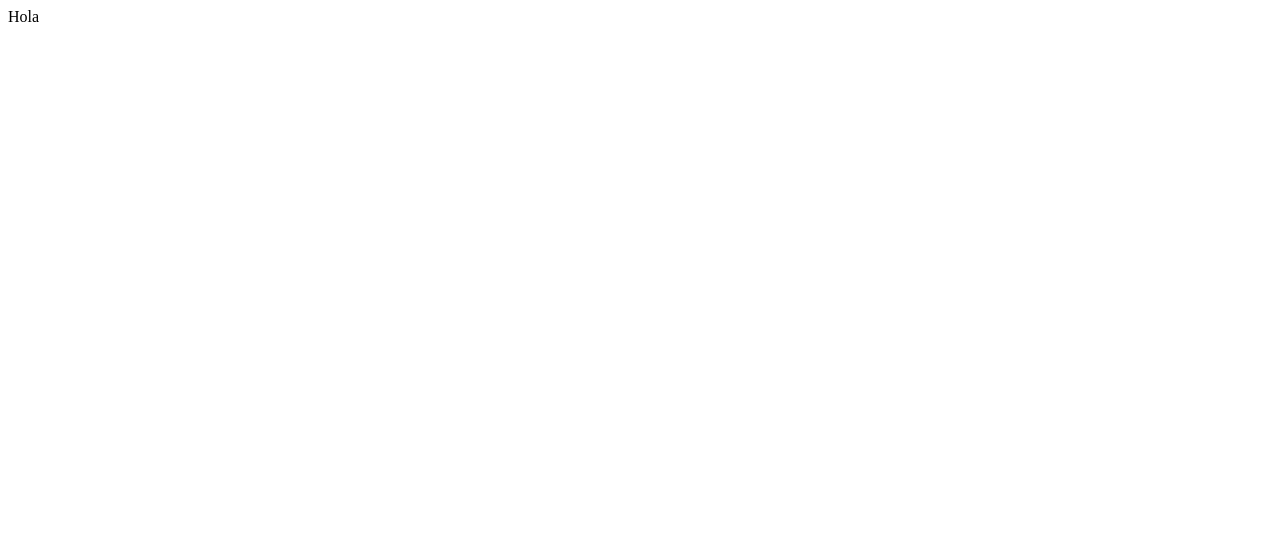
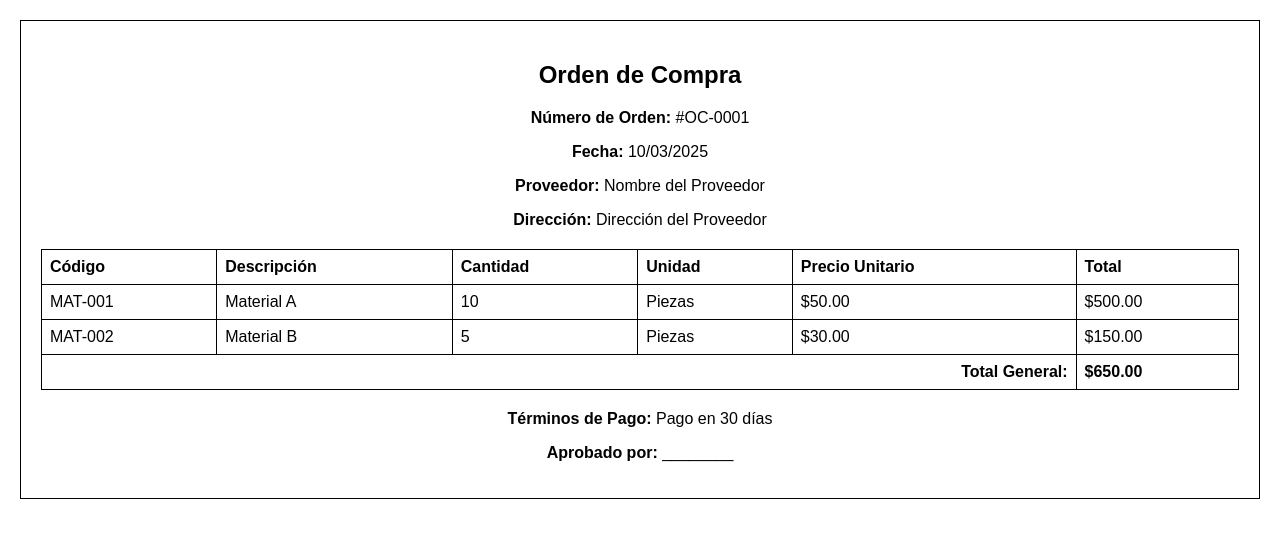
Before and after one commit to JAAR01/OCATI_2025, a plain HTML site: page index.html in a window 1280 px wide. Drawn offline with Linux system fonts and the light colour scheme.

Commit message:
html prueba

```diff
--- a/index.html
+++ b/index.html
@@ -1 +1,87 @@
-Hola
+<!DOCTYPE html>
+<html lang="es">
+<head>
+    <meta charset="UTF-8">
+    <meta name="viewport" content="width=device-width, initial-scale=1.0">
+    <title>Orden de Compra</title>
+    <style>
+        body {
+            font-family: Arial, sans-serif;
+            margin: 20px;
+            padding: 20px;
+            border: 1px solid #000;
+        }
+        .header {
+            text-align: center;
+            margin-bottom: 20px;
+        }
+        table {
+            width: 100%;
+            border-collapse: collapse;
+            margin-top: 10px;
+        }
+        table, th, td {
+            border: 1px solid black;
+        }
+        th, td {
+            padding: 8px;
+            text-align: left;
+        }
+        .footer {
+            margin-top: 20px;
+            text-align: center;
+        }
+    </style>
+</head>
+<body>
+    <div class="header">
+        <h2>Orden de Compra</h2>
+        <p><strong>Número de Orden:</strong> #OC-0001</p>
+        <p><strong>Fecha:</strong> 10/03/2025</p>
+        <p><strong>Proveedor:</strong> Nombre del Proveedor</p>
+        <p><strong>Dirección:</strong> Dirección del Proveedor</p>
+    </div>
+
+    <table>
+        <thead>
+            <tr>
+                <th>Código</th>
+                <th>Descripción</th>
+                <th>Cantidad</th>
+                <th>Unidad</th>
+                <th>Precio Unitario</th>
+                <th>Total</th>
+            </tr>
+        </thead>
+        <tbody>
+            <tr>
+                <td>MAT-001</td>
+                <td>Material A</td>
+                <td>10</td>
+                <td>Piezas</td>
+                <td>$50.00</td>
+                <td>$500.00</td>
+            </tr>
+            <tr>
+                <td>MAT-002</td>
+                <td>Material B</td>
+                <td>5</td>
+                <td>Piezas</td>
+                <td>$30.00</td>
+                <td>$150.00</td>
+            </tr>
+        </tbody>
+        <tfoot>
+            <tr>
+                <td colspan="5" style="text-align: right;"><strong>Total General:</strong></td>
+                <td><strong>$650.00</strong></td>
+            </tr>
+        </tfoot>
+    </table>
+
+    <div class="footer">
+        <p><strong>Términos de Pago:</strong> Pago en 30 días</p>
+        <p><strong>Aprobado por:</strong> ________</p>
+    </div>
+</body>
+</html>
```
Also changed, not shown: script.js (added), style.css (added).
